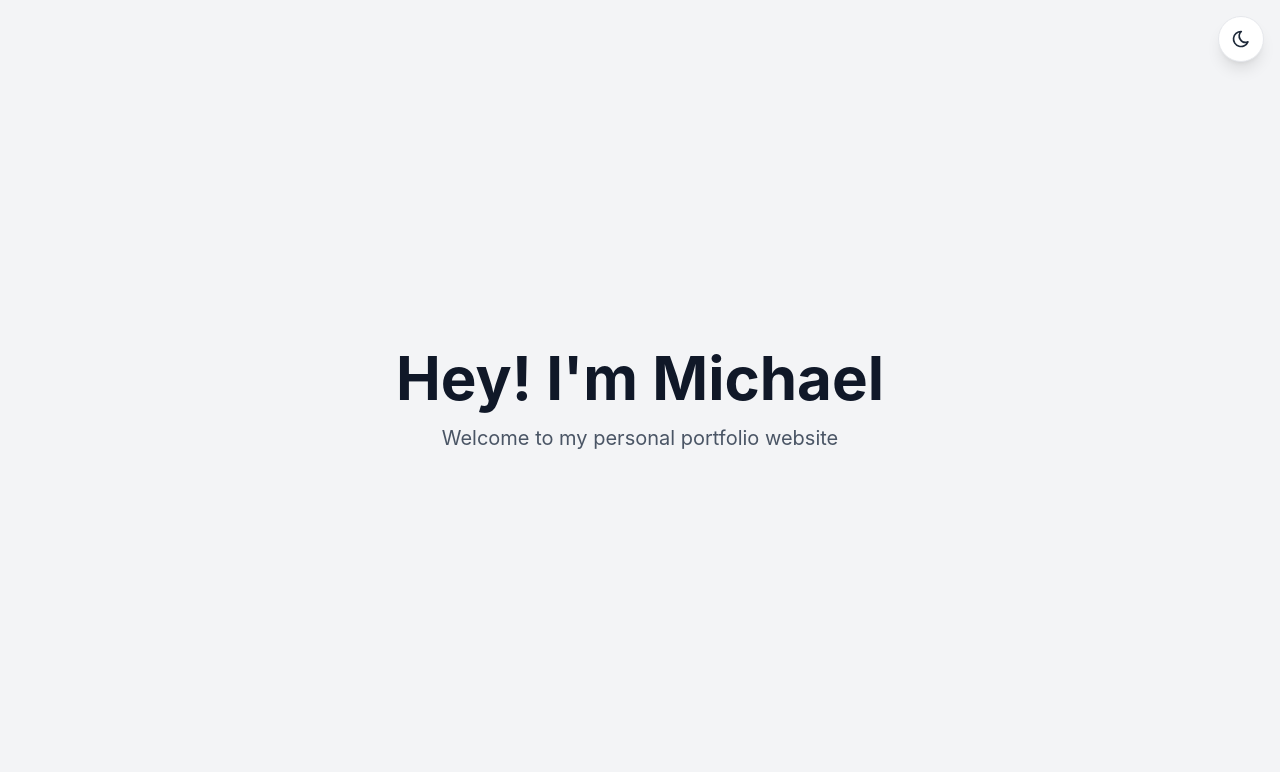
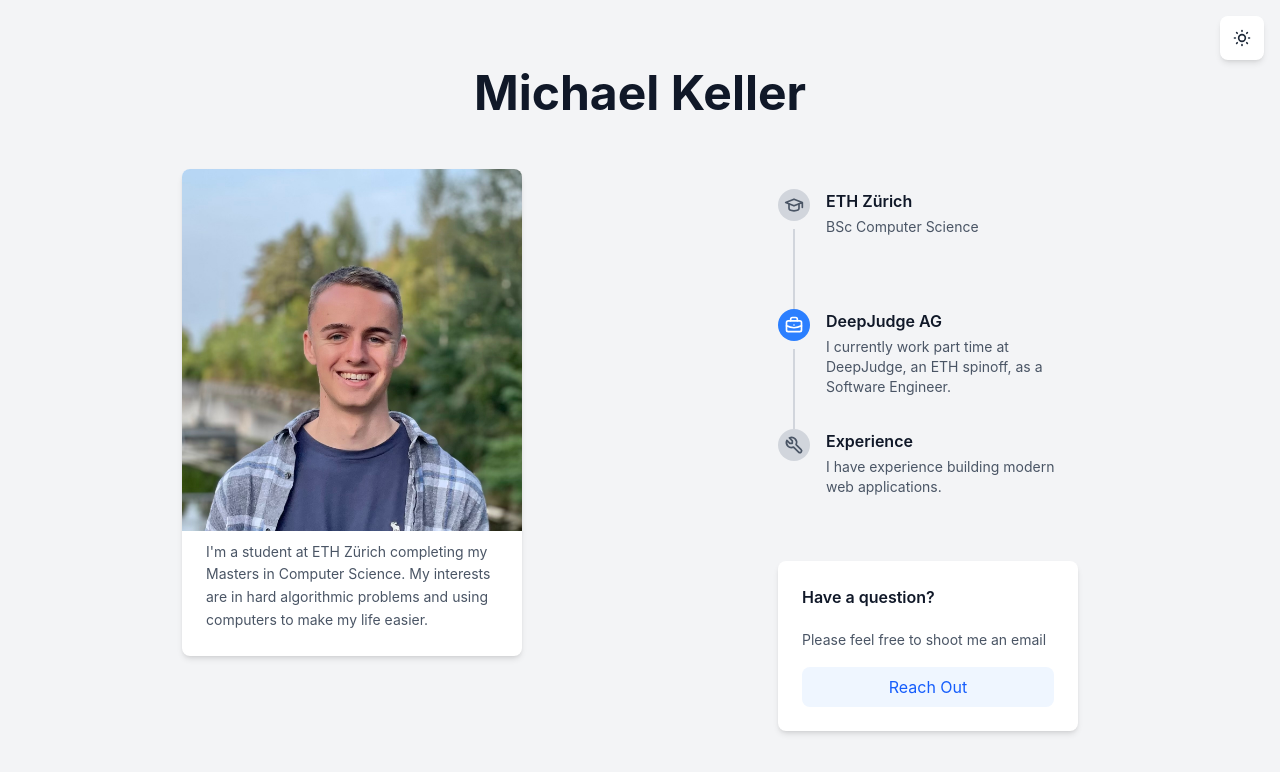
Before and after one commit to kelmich/website, a Next.js app: page / in a window 1280 px wide. Shown: the top 772 px of the page. Built offline with nearby package versions, Linux system fonts and the light colour scheme.

Commit message:
fancier styling works

```diff
--- /dev/null
+++ b/app/components/AboutMe.tsx
@@ -0,0 +1,89 @@
+"use client";
+
+import React, { useEffect, useState } from "react";
+import Image from "next/image";
+import { IconBrandGithub, IconBrandLinkedin } from "@tabler/icons-react";
+
+function AboutMe() {
+  const [showNotification, setShowNotification] = useState(false);
+
+  useEffect(() => {
+    const timer = setTimeout(() => {
+      setShowNotification(true);
+      setTimeout(() => {
+        setShowNotification(false);
+      }, 4000);
+    }, 500);
+
+    return () => clearTimeout(timer);
+  }, []);
+
+  return (
+    <>
+      {/* Notification Toast */}
+      <div
+        className={`fixed top-4 right-4 z-50 transition-all duration-300 ${
+          showNotification
+            ? "opacity-100 translate-y-0"
+            : "opacity-0 -translate-y-full"
+        }`}
+      >
+        <div className="bg-white dark:bg-gray-800 rounded-lg shadow-lg p-4 max-w-sm border border-gray-200 dark:border-gray-700">
+          <h3 className="font-semibold text-gray-900 dark:text-white mb-1">
+            Welcome
+          </h3>
+          <p className="text-sm text-gray-600 dark:text-gray-300">
+            This website is still a work in progress, but have a look!
+          </p>
+        </div>
+      </div>
+
+      <div className="w-[340px] m-5">
+        <div className="bg-white dark:bg-gray-800 rounded-lg shadow-md overflow-hidden transition-colors duration-300">
+          <div className="relative h-[300px] w-full">
+            <Image
+              src="/images/me-frontal.jpeg"
+              alt="Image of Michael Keller"
+              width={340}
+              height={300}
+              className="object-cover"
+              priority
+            />
+          </div>
+
+          <div className="p-6">
+            <div className="flex justify-between items-center mb-5">
+              <h2 className="text-lg font-semibold text-gray-900 dark:text-white">
+                That&apos;s me
+              </h2>
+              <div className="flex gap-3">
+                <a
+                  href="https://github.com/kelmich"
+                  title="Michael's Github"
+                  className="text-gray-600 dark:text-gray-400 hover:text-gray-900 dark:hover:text-white transition-colors"
+                >
+                  <IconBrandGithub size={20} />
+                </a>
+                <a
+                  href="https://www.linkedin.com/in/kelmich/"
+                  title="Michael's LinkedIn"
+                  className="text-gray-600 dark:text-gray-400 hover:text-gray-900 dark:hover:text-white transition-colors"
+                >
+                  <IconBrandLinkedin size={20} />
+                </a>
+              </div>
+            </div>
+
+            <p className="text-sm text-gray-600 dark:text-gray-300 leading-relaxed mt-4">
+              I&apos;m a student at ETH Zürich completing my Masters in Computer
+              Science. My interests are in hard algorithmic problems and using
+              computers to make my life easier.
+            </p>
+          </div>
+        </div>
+      </div>
+    </>
+  );
+}
+
+export default AboutMe;
--- /dev/null
+++ b/app/components/ClientWrapper.tsx
@@ -0,0 +1,17 @@
+"use client";
+
+import React from "react";
+import { ThemeToggle } from "./ThemeToggle";
+
+export default function ClientWrapper({
+  children,
+}: {
+  children: React.ReactNode;
+}) {
+  return (
+    <div>
+      <ThemeToggle />
+      {children}
+    </div>
+  );
+}
--- /dev/null
+++ b/app/components/MyPlan.tsx
@@ -0,0 +1,102 @@
+"use client";
+
+import React from "react";
+import { IconSchool, IconBriefcase, IconTool } from "@tabler/icons-react";
+import Socials from "./Socials";
+
+interface TimelineItemProps {
+  title: string;
+  icon: React.ReactNode;
+  description: string;
+  isActive?: boolean;
+  isLast?: boolean;
+}
+
+function TimelineItem({
+  title,
+  icon,
+  description,
+  isActive = false,
+  isLast = false,
+}: TimelineItemProps) {
+  return (
+    <div className="relative flex gap-4">
+      {/* Icon and Line */}
+      <div className="flex flex-col items-center">
+        <div
+          className={`
+          w-8 h-8 rounded-full flex items-center justify-center
+          ${
+            isActive
+              ? "bg-blue-500 text-white"
+              : "bg-gray-300 dark:bg-gray-600 text-gray-600 dark:text-gray-300"
+          }
+          transition-colors duration-300
+        `}
+        >
+          {icon}
+        </div>
+        {!isLast && (
+          <div className="w-[2px] h-20 bg-gray-300 dark:bg-gray-600 mt-2" />
+        )}
+      </div>
+
+      {/* Content */}
+      <div className="flex-1 pb-8">
+        <h3 className="font-semibold text-gray-900 dark:text-white mb-1">
+          {title}
+        </h3>
+        <p className="text-sm text-gray-600 dark:text-gray-400">
+          {description}
+        </p>
+      </div>
+    </div>
+  );
+}
+
+function MyPlan() {
+  const timelineItems = [
+    {
+      title: "ETH Zürich",
+      icon: <IconSchool size={20} />,
+      description: "BSc Computer Science",
+      isActive: false,
+    },
+    {
+      title: "DeepJudge AG",
+      icon: <IconBriefcase size={20} />,
+      description:
+        "I currently work part time at DeepJudge, an ETH spinoff, as a Software Engineer.",
+      isActive: true,
+    },
+    {
+      title: "Experience",
+      icon: <IconTool size={20} />,
+      description: "I have experience building modern web applications.",
+      isActive: false,
+    },
+  ];
+
+  return (
+    <div className="w-[300px]">
+      <div className="mb-8">
+        {timelineItems.map((item, index) => {
+          const { title, icon, description, isActive } = item;
+          return (
+            <TimelineItem
+              key={index}
+              title={title}
+              icon={icon}
+              description={description}
+              isActive={isActive}
+              isLast={index === timelineItems.length - 1}
+            />
+          );
+        })}
+      </div>
+      <Socials />
+    </div>
+  );
+}
+
+export default MyPlan;
--- /dev/null
+++ b/app/components/Socials.tsx
@@ -0,0 +1,28 @@
+"use client";
+
+import React from "react";
+
+function Socials() {
+  return (
+    <div className="bg-white dark:bg-gray-800 rounded-lg shadow-md p-6 mt-8 transition-colors duration-300">
+      <div className="mb-5">
+        <h3 className="font-semibold text-gray-900 dark:text-white">
+          Have a question?
+        </h3>
+      </div>
+
+      <p className="text-sm text-gray-600 dark:text-gray-400 leading-relaxed mb-4">
+        Please feel free to shoot me an email
+      </p>
+
+      <a
+        href="mailto:mail@kellermichael.com"
+        className="block w-full text-center py-2 px-4 rounded-lg bg-blue-50 dark:bg-blue-900/20 text-blue-600 dark:text-blue-400 hover:bg-blue-100 dark:hover:bg-blue-900/30 transition-colors duration-200"
+      >
+        Reach Out
+      </a>
+    </div>
+  );
+}
+
+export default Socials;
--- /dev/null
+++ b/app/components/ThemeProvider.tsx
@@ -0,0 +1,54 @@
+"use client";
+
+import React, { createContext, useContext, useEffect, useState } from "react";
+
+type Theme = "light" | "dark";
+
+interface ThemeContextType {
+  theme: Theme;
+  toggleTheme: () => void;
+}
+
+const ThemeContext = createContext<ThemeContextType>({
+  theme: "dark",
+  toggleTheme: () => {},
+});
+
+export function ThemeProvider({ children }: { children: React.ReactNode }) {
+  const [theme, setTheme] = useState<Theme>("dark");
+  const [mounted, setMounted] = useState(false);
+
+  useEffect(() => {
+    setMounted(true);
+    const savedTheme = localStorage.getItem("theme") as Theme;
+    if (savedTheme) {
+      setTheme(savedTheme);
+    }
+  }, []);
+
+  useEffect(() => {
+    if (mounted) {
+      localStorage.setItem("theme", theme);
+      if (theme === "dark") {
+        document.documentElement.classList.add("dark");
+      } else {
+        document.documentElement.classList.remove("dark");
+      }
+    }
+  }, [theme, mounted]);
+
+  const toggleTheme = () => {
+    setTheme((prev) => (prev === "dark" ? "light" : "dark"));
+  };
+
+  return (
+    <ThemeContext.Provider value={{ theme, toggleTheme }}>
+      {children}
+    </ThemeContext.Provider>
+  );
+}
+
+export const useTheme = () => {
+  const context = useContext(ThemeContext);
+  return context;
+};
--- a/app/components/ThemeToggle.tsx
+++ b/app/components/ThemeToggle.tsx
@@ -1,23 +1,35 @@
-'use client';
+"use client";
 
-import React from 'react';
-import { IconSun, IconMoon } from '@tabler/icons-react';
-import { useTheme } from '../context/ThemeContext';
+import React, { useEffect, useState } from "react";
+import { useTheme } from "./ThemeProvider";
+import { IconMoon, IconSun } from "@tabler/icons-react";
 
 export function ThemeToggle() {
   const { theme, toggleTheme } = useTheme();
+  const [mounted, setMounted] = useState(false);
+
+  useEffect(() => {
+    setMounted(true);
+  }, []);
+
+  if (!mounted) {
+    return (
+      <button
+        className="fixed top-4 right-4 p-3 rounded-lg bg-white dark:bg-gray-800 shadow-md hover:shadow-lg transition-all duration-200 text-gray-800 dark:text-gray-200 hover:scale-105"
+        aria-label="Toggle theme"
+      >
+        <IconMoon size={20} />
+      </button>
+    );
+  }
 
   return (
     <button
       onClick={toggleTheme}
-      className="fixed top-4 right-4 p-3 rounded-full bg-white dark:bg-gray-800 shadow-lg border border-gray-200 dark:border-gray-700 hover:shadow-xl transition-all duration-200 z-50"
-      aria-label={`Switch to ${theme === 'light' ? 'dark' : 'light'} theme`}
+      className="fixed top-4 right-4 p-3 rounded-lg bg-white dark:bg-gray-800 shadow-md hover:shadow-lg transition-all duration-200 text-gray-800 dark:text-gray-200 hover:scale-105"
+      aria-label="Toggle theme"
     >
-      {theme === 'light' ? (
-        <IconMoon className="w-5 h-5 text-gray-800 dark:text-gray-200" />
-      ) : (
-        <IconSun className="w-5 h-5 text-gray-800 dark:text-gray-200" />
-      )}
+      {theme === "dark" ? <IconSun size={20} /> : <IconMoon size={20} />}
     </button>
   );
 }
--- a/app/context/ThemeContext.tsx
+++ /dev/null
@@ -1,55 +0,0 @@
-'use client';
-
-import React, { createContext, useContext, useEffect, useState } from 'react';
-
-type Theme = 'light' | 'dark';
-
-interface ThemeContextType {
-  theme: Theme;
-  toggleTheme: () => void;
-}
-
-const ThemeContext = createContext<ThemeContextType | undefined>(undefined);
-
-export function ThemeProvider({ children }: { children: React.ReactNode }) {
-  const [theme, setTheme] = useState<Theme>('light');
-  const [mounted, setMounted] = useState(false);
-
-  useEffect(() => {
-    const savedTheme = localStorage.getItem('theme') as Theme;
-    const systemPrefersDark = window.matchMedia('(prefers-color-scheme: dark)').matches;
-
-    setTheme(savedTheme || (systemPrefersDark ? 'dark' : 'light'));
-    setMounted(true);
-  }, []);
-
-  useEffect(() => {
-    if (!mounted) return;
-
-    const root = document.documentElement;
-    root.classList.toggle('dark', theme === 'dark');
-    localStorage.setItem('theme', theme);
-  }, [theme, mounted]);
-
-  const toggleTheme = () => {
-    setTheme((prev: Theme) => prev === 'light' ? 'dark' : 'light');
-  };
-
-  if (!mounted) {
-    return null;
-  }
-
-  return (
-    <ThemeContext.Provider value={{ theme, toggleTheme }}>
-      {children}
-    </ThemeContext.Provider>
-  );
-}
-
-export function useTheme() {
-  const context = useContext(ThemeContext);
-  if (context === undefined) {
-    throw new Error('useTheme must be used within a ThemeProvider');
-  }
-  return context;
-}
--- a/app/layout.tsx
+++ b/app/layout.tsx
@@ -1,7 +1,8 @@
 import type { Metadata } from "next";
 import React from "react";
 import "./globals.css";
-import { ThemeProvider } from "./context/ThemeContext";
+import { ThemeProvider } from "./components/ThemeProvider";
+import ClientWrapper from "./components/ClientWrapper";
 
 export const metadata: Metadata = {
   title: "Michael Keller",
@@ -17,7 +18,7 @@ export default function RootLayout({
     <html lang="en" suppressHydrationWarning>
       <body>
         <ThemeProvider>
-          {children}
+          <ClientWrapper>{children}</ClientWrapper>
         </ThemeProvider>
       </body>
     </html>
--- a/app/page.tsx
+++ b/app/page.tsx
@@ -1,18 +1,27 @@
 import React from "react";
-import { ThemeToggle } from "./components/ThemeToggle";
+import AboutMe from "./components/AboutMe";
+import MyPlan from "./components/MyPlan";
 
 export default function Home() {
   return (
     <div className="bg-gray-100 dark:bg-gray-900 min-h-screen flex flex-col items-center justify-center transition-colors duration-300">
-      <ThemeToggle />
-      <main className="text-center">
-        <h1 className="text-4xl md:text-6xl font-bold text-gray-900 dark:text-white mb-4 font-hind-madurai">
-          Hey! I&apos;m Michael
+      <div className="flex items-center justify-center mt-5">
+        <h1 className="text-4xl md:text-5xl font-bold font-hind-madurai text-gray-900 dark:text-white">
+          Michael Keller
         </h1>
-        <p className="text-xl text-gray-600 dark:text-gray-300 max-w-2xl">
-          Welcome to my personal portfolio website
-        </p>
-      </main>
+      </div>
+
+      <div className="grid grid-cols-1 md:grid-cols-2 gap-8 mt-8 max-w-6xl w-full px-4">
+        <div className="flex justify-center">
+          <AboutMe />
+        </div>
+
+        <div className="flex items-stretch justify-center">
+          <div className="flex flex-col items-left justify-between p-5 pt-10">
+            <MyPlan />
+          </div>
+        </div>
+      </div>
     </div>
   );
 }
```
